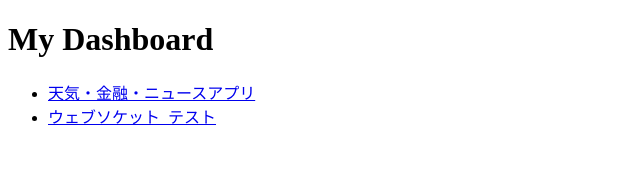
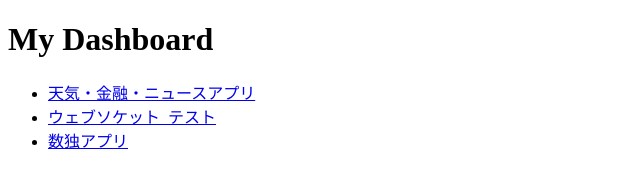
Before and after one commit to micro1007kounou-sudo/my-dashboard, a plain HTML site: page index.html in a window 1280 px wide. Shown: the whole page, without its empty margins (0-640 px from the left). Drawn offline with Linux system fonts and the light colour scheme.

Commit message:
数独アプリへのリンクをトップページに追加

```diff
--- a/index.html
+++ b/index.html
@@ -9,6 +9,7 @@
   <ul>
     <li><a href="weather-finance-news/">天気・金融・ニュースアプリ</a></li>
     <li><a href="realtime-app/">ウェブソケット_テスト</a></li>
+    <li><a href="sudoku-app/">数独アプリ</a></li>
 
   </ul>
 </body>
```
